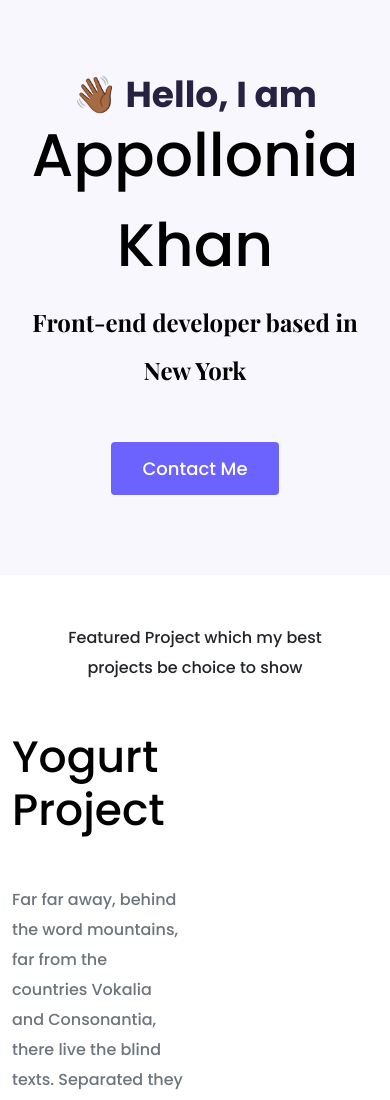
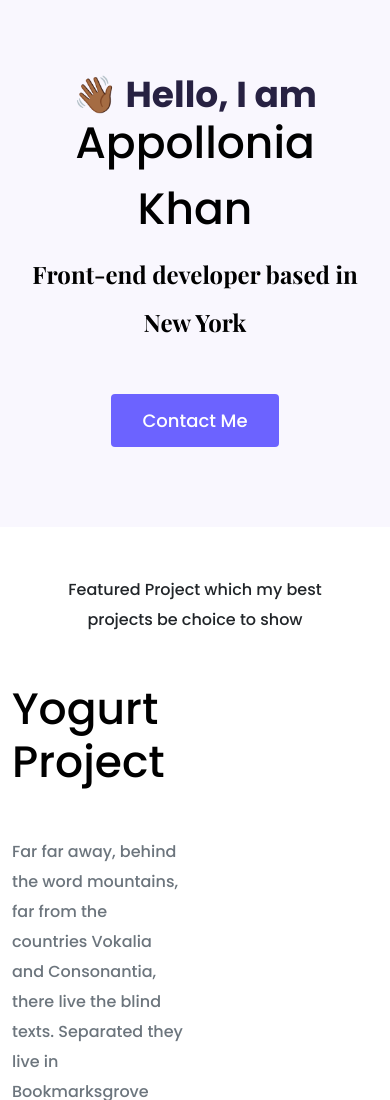
Before and after one commit to AppolloniaK/portfolio-project, a plain HTML site: page index.html in a window 390 px wide. Shown: the top 1100 px of the page. Drawn offline with nearby package versions, Linux system fonts and the light colour scheme.

Commit message:
media h1 down to 44px

```diff
--- a/styles/portfolio.css
+++ b/styles/portfolio.css
@@ -74,7 +74,7 @@ line-height: 30px;
 
  @media (max-width: 900px) {
   h1 {
-    font-size: 60px;
+    font-size: 44px;
   }
 
   h2 {
```
